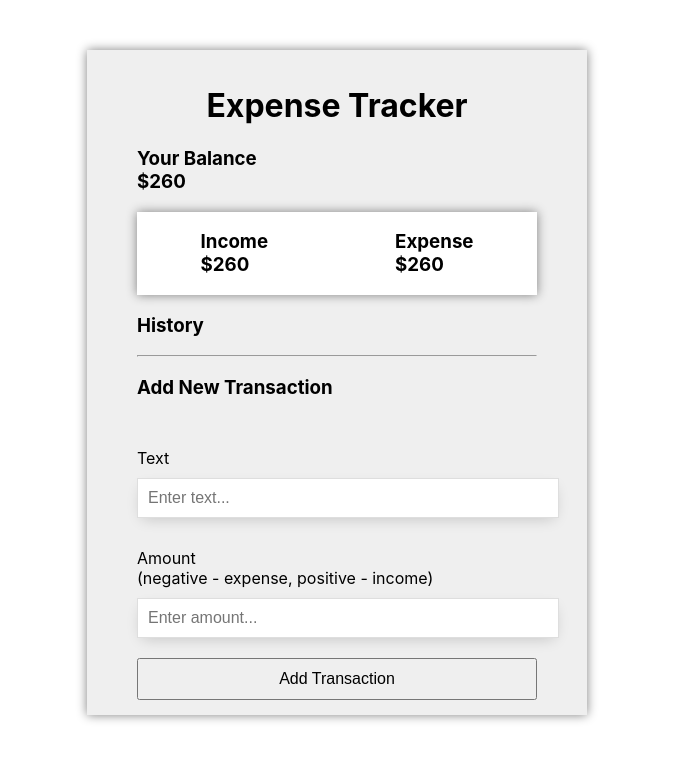
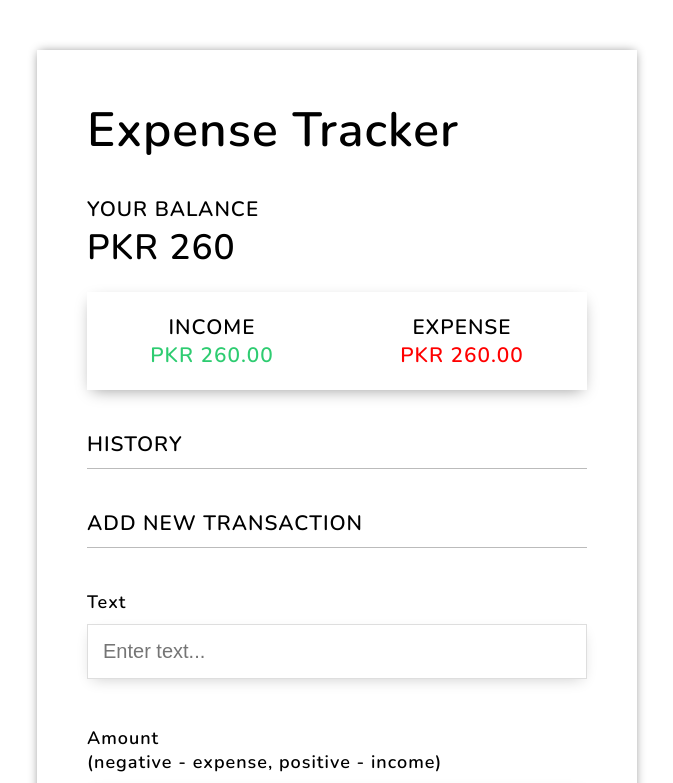
Before and after one commit to Alikhan219/Bootcamp_Expense_Tracker_App, a React (Create React App) app: page / in a window 1280 px wide. Shown: the top 783 px of the page, without its empty margins (303-976 px from the left). Built offline with nearby package versions, Linux system fonts and the light colour scheme.

Commit message:
completing css styling

```diff
--- a/public/index.html
+++ b/public/index.html
@@ -2,6 +2,9 @@
 <html lang="en">
   <head>
     <meta charset="utf-8" />
+    <style>
+      @import url('https://fonts.googleapis.com/css2?family=Nunito:wght@600&display=swap');
+      </style>
     <link rel="icon" href="./favicon-32x32.png" />
     <meta name="viewport" content="width=device-width, initial-scale=1" />
     <meta name="theme-color" content="#000000" />
--- a/src/App.css
+++ b/src/App.css
@@ -2,24 +2,27 @@ body{
   padding: 0;
   margin: 0;
   box-sizing: border-box;
+  font-family: 'Nunito', sans-serif;
 }
 .container{
-   max-width: 400px;
+   max-width: 500px;
    min-height: 450px;
    margin: 0 auto;
-   background-color: #efefef;
-   box-shadow: 0 0 10px gray;
+   box-shadow: 0 0 10px -2px gray;
    margin-top: 50px;
    padding: 15px 50px;
+   letter-spacing: 1px;
+
 }
 .text_center{
-   text-align: center;
+  font-size: 3rem;
+   font-family: 'Nunito', sans-serif;
 }
 .expense_container{
   display: flex;
   justify-content: space-around;
   background-color: white;
-  box-shadow: 0 0 10px gray;
+  box-shadow: 0px 5px 15px -5px rgba(0,0,0,0.4);
 }
 .Transaction_form{
   display: block;
@@ -31,15 +34,73 @@ div{
 label{
   display: inline-block;
   margin: 10px 0;
+  font-weight: 600;
+  font-size: 18px;
+}
+h3{
+ text-transform: uppercase;
+ font-size: 1.3rem;
+
+}
+.border{
+  border-bottom: 1px solid #bbb;
+    padding-bottom: 10px;
+    margin: 40px 0 10px;
+}
+.bottom{
+  border-bottom: 1px solid #bbb;
+    padding-bottom: 10px;
+    margin: 40px 0 10px;
+}
+.big-txt{
+  font-size: 2.2rem;
+}
+
+.IandE{
+  text-align: center;
 }
 .btn, input[type=number], input[type=text]{
-  width: 100%;
+  display: block;
   font-size: 16px;
   padding: 10px;
-  display: block;
+  width: 100%;
+
 }
 input[type=number], input[type=text]{
   border: 1px solid #dedede;
   box-shadow: 0px 5px 15px -5px rgba(0,0,0,0.2);
     outline: 0;
+    margin: 0 0 15px;
+    padding: 15px;
+    width: 100%;
+    box-sizing: border-box;
+    font-size: 20px;
 }
+.btn{
+
+    font-size: 20px;
+    margin: 0 0 10px;
+    outline: 0;
+    border: 0;
+    background-color: blue;
+    padding: 15px;
+    width: 100%;
+    box-sizing: border-box;
+    color: white;
+    cursor: pointer;
+    transition: all 0.3s ease;
+    font-weight: 700;
+}
+.btn:hover{
+  background: white;
+  color: blue;
+ box-shadow: 0px 0px 5px 3px rgba(0,0,0,0.2);
+ font-size: 21px;
+
+}
+.income-h3{
+  color: #2ecc71;
+}
+.expense-h3{
+  color: red;
+}
--- a/src/App.js
+++ b/src/App.js
@@ -7,24 +7,24 @@ function App() {
       <h1 className="text_center">Expense Tracker</h1>
 
       <h3>
-        Your Balance <br /> $260
+        Your Balance <br /><span className="big-txt"> PKR 260</span>
       </h3>
       <div className="expense_container">
-        <h3>
-          Income <br /> $260
+        <h3 className="IandE">
+          Income <br /> <span className="income-h3"> PKR 260.00</span>
         </h3>
-        <h3>
-          Expense <br /> $260
+        <h3 className="IandE">
+          Expense <br /><span className="expense-h3"> PKR 260.00</span>
         </h3>
       </div>
-      <h3>History</h3>
-      <hr />
-      <h3>Add New Transaction</h3>
+      <h3 className="border">History</h3>
+
+      <h3 className="bottom">Add New Transaction</h3>
       <br />
       <form className="Transaction_form">
         <div className="form_control">
           <label for="text">Text</label>
-          <br />
+
           <input type="text" placeholder="Enter text..."/>
         </div>
         <br />
```
Also changed, not shown: 1 other file (tests, documents, lock files or other folders).
